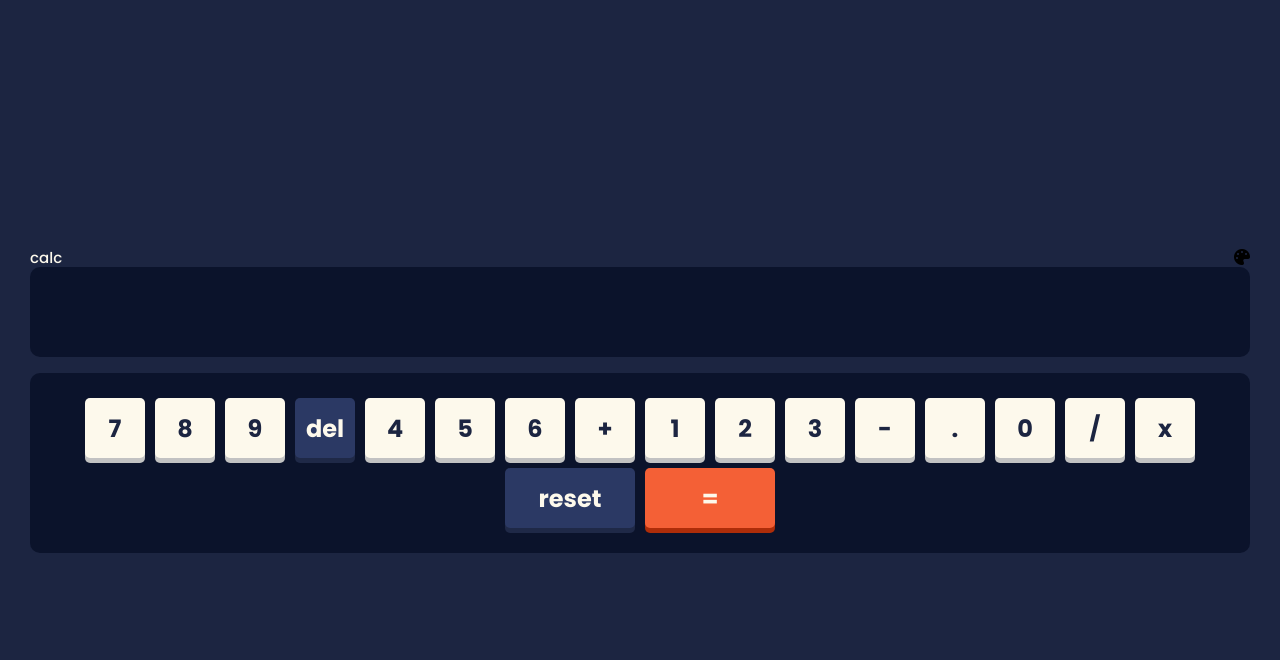
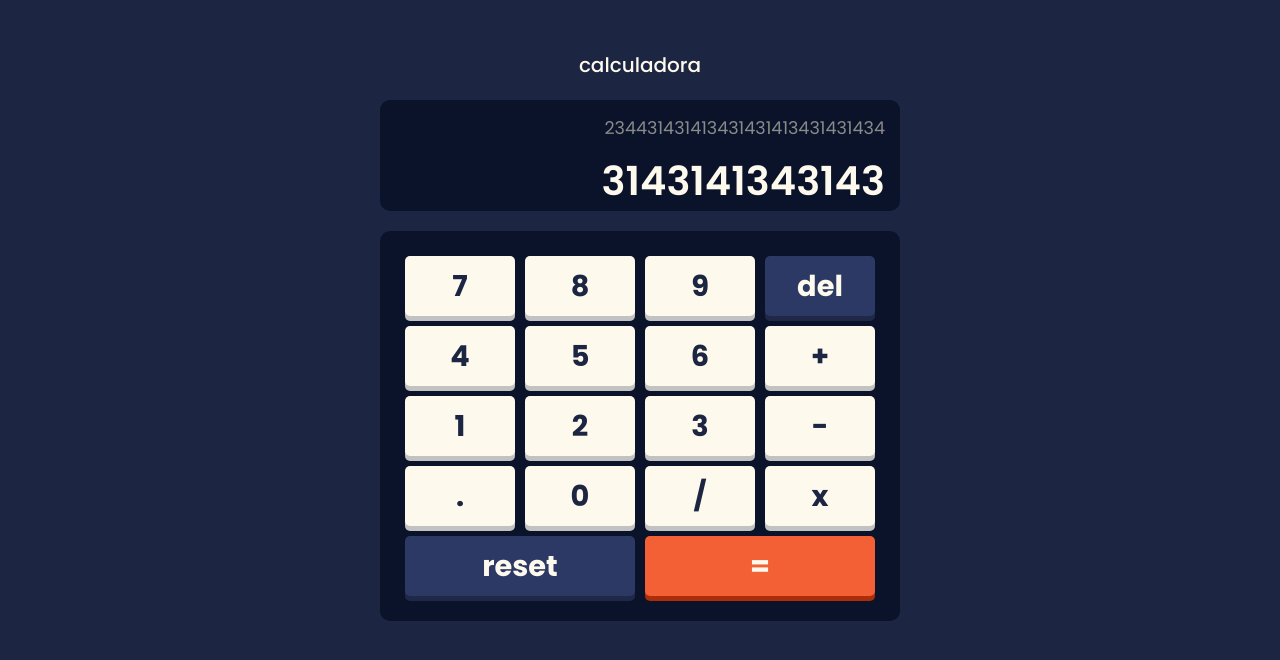
Before and after one commit to pedro-hls/calculadora, a plain HTML site: page index.html in a window 1280 px wide. Drawn offline with Linux system fonts and the light colour scheme; a web font is replaced by a local one.

Commit message:
base calculadora

```diff
--- /dev/null
+++ b/assets/script.js
@@ -0,0 +1,15 @@
+const previousOperatorText = document.querySelector('.previousOperator')
+const currentOperatorText = document.querySelector('.currentOperator')
+
+const numberButtons = document.querySelectorAll('[data-number]')
+const operationButtons = document.querySelectorAll('[data-operator]')
+const equalButton = document.querySelector('[data-equal]')
+const deleteButton = document.querySelector('[data-delete]')
+const resetButton = document.querySelector('[reset-delete]')
+
+class Calculator {
+    constructor(previousOperatorText, currentOperatorText){
+        this.previousOperatorText = previousOperatorText;
+        this.currentOperatorText = currentOperatorText;
+    }
+}
--- a/index.html
+++ b/index.html
@@ -9,41 +9,45 @@
     <title> Calculadora </title>
 </head>
 <body class="pageContainer">
+
         <header class="header">
 
-            <h1 class="title"> calc </h1>
-
-            <i class="fa-solid fa-palette"></i>
+            <h1 class="title"> calculadora </h1>
 
         </header>
+
         <main class="calculator">
-            <div class="display">
-                <div class="previousNumber"></div>
-                <div class="atualNumber"></div>
-            </div>
+
+            <div class="previousOperator operators">234431431413431431413431431434</div>
+            <div class="currentOperator operators">3143141343143</div>
+
+
             <section class="buttonsContainer">
-                <button class="number7 calcButton tinyButton"> 7 </button>
-                <button class="number8 calcButton tinyButton"> 8 </button>
-                <button class="number9 calcButton tinyButton"> 9 </button>
-                <button class="delButton calcButton tinyButton coloredButtons"> del </button>
-                <button class="number4 calcButton tinyButton"> 4 </button>
-                <button class="number5 calcButton tinyButton"> 5 </button>
-                <button class="number6 calcButton tinyButton"> 6 </button>
+                <button data-number class="calcButton tinyButton"> 7 </button>
+                <button data-number class="calcButton tinyButton"> 8 </button>
+                <button data-number class="calcButton tinyButton"> 9 </button>
+                <button data-delete class="delButton calcButton coloredButtons"> del </button>
+                <button data-number class="calcButton tinyButton"> 4 </button>
+                <button data-number class="calcButton tinyButton"> 5 </button>
+                <button data-operator data-number class="calcButton tinyButton"> 6 </button>
                 <button class="plusButton calcButton tinyButton"> + </button>
-                <button class="number1 calcButton tinyButton"> 1 </button>
-                <button class="number2 calcButton tinyButton"> 2 </button>
-                <button class="number3 calcButton tinyButton"> 3 </button>
-                <button class="minusButton calcButton tinyButton"> - </button>
-                <button class="dotButton calcButton tinyButton"> . </button>
-                <button class="number0 calcButton tinyButton"> 0 </button>
-                <button class="divisionButton calcButton tinyButton"> / </button>
-                <button class="timesButton calcButton tinyButton"> x </button>
-                <button class="resetButton calcButton largeButton coloredButtons"> reset </button>
-                <button class="resButton calcButton largeButton iqualButton"> = </button>
+                <button data-number class="calcButton tinyButton"> 1 </button>
+                <button data-number class="calcButton tinyButton"> 2 </button>
+                <button data-number class="calcButton tinyButton"> 3 </button>
+                <button data-operator class="calcButton tinyButton"> - </button>
+                <button data-number class="calcButton tinyButton"> . </button>
+                <button data-number class="calcButton tinyButton"> 0 </button>
+                <button data-operator class="calcButton tinyButton"> / </button>
+                <button data-operator class="calcButton tinyButton"> x </button>
+                <button data-reset class="calcButton largeButton coloredButtons"> reset </button>
+                <button data-equal class="calcButton largeButton equalButton"> = </button>
             </section>
+
         </main>
 
+        <script src="assets/script.js"></script>
 
         <script src="https://kit.fontawesome.com/a6c6a11ad0.js" crossorigin="anonymous"></script>
+
 </body>
 </html>
--- a/style.css
+++ b/style.css
@@ -6,9 +6,9 @@
     --font-default: 'Poppins', sans-serif;
     --darkest-blue: #0B132B;
     --dark-blue: #1C2541;
-    --blue: #4962AB;
+    --blue: #2B3964;
     --branco: #FDF9EC;
-    --cinza: #858585;
+    --cinza: #cac7bb;
     --laranja: #D2664B;
 }
 
@@ -18,56 +18,71 @@
     box-sizing: border-box;
 }
 
-html {
-    width: 100vw;
-    height: 100vh;
+.pageContainer {
     background-color: var(--dark-blue);
-}
-
-.pageContainer {
     display: flex;
+    align-items: center;
     flex-direction: column;
-    justify-content: center;
-    height: 800px;
 }
 
 .header {
     min-width: 300;
-    margin: 0px 30px;
+    margin: 30px 30px 0px 30px;
+    padding: 20px 2px;
     display: flex;
-    justify-content: space-between;
-    height: 20px;
     align-items: center;
 }
 
 .title {
     font-family: var(--font-default);
     color: var(--branco);
-    font-size: 15px;
+    font-size: 20px;
     font-weight: 500;
 }
 
-.calculator {
-    margin: 0px 30px;
+.icon {
+    color: var(--branco);
 }
 
-.display {
-    height: 90px;
+.operators {
+    font-family: var(--font-default);
+    text-align: right;
     background-color: var(--darkest-blue);
-    border-radius: 10px;
-    margin-bottom: 1em;
+    overflow-wrap: break-word;
+    margin: 0px 15px 0px 15px;
+}
+
+.previousOperator {
+    color: #cac7bba9;
+    font-size: 1.1em;
+    border-radius: 10px 10px 0px 0px;
+    padding: 15px 15px 10px 15px;
+}
+
+.currentOperator {
+    color: var(--branco);
+    font-size: 2.5em;
+    font-weight: 600;
+    border-radius: 0px 0px 10px 10px;
+    margin-bottom: 0.5em;
+    padding: 0px 15px;
+}
+
+.calculator {
+    max-width: 550px;
+    width: 100%;
+    min-width: 300px;
 }
 
 .buttonsContainer {
     background-color: var(--darkest-blue);
-    padding: 1em;
-    display: flex;
-    flex-wrap: wrap;
-    gap: 10px;
-    flex-direction: row;
-    justify-content: center;
     border-radius: 10px;
     padding: 25px;
+    margin: 15px;
+    display: grid;
+    grid-template-columns: 1fr 1fr 1fr 1fr;
+    gap: 10px;
+
 }
 
 .calcButton {
@@ -76,7 +91,9 @@ html {
     border-radius: 5px;
     box-shadow: 0px 5px #C2C2C2;
     transition: 0.2s;
-    font-size: 1.5em;
+    height: 60px;
+    min-width: 60px;
+    font-size: 1.8em;
     font-weight: 700;
     background-color: var(--branco);
     color: var(--dark-blue);
@@ -87,18 +104,12 @@ html {
     transform: translateY(3px);
 }
 
-.tinyButton {
-    height: 60px;
-    min-width: 60px;
-}
-
 .largeButton {
-    height: 60px;
-    min-width: 130px;
+    grid-column: span 2;
 }
 
 .coloredButtons {
-    background-color: #2B3964;
+    background-color: var(--blue);
     color: var(--branco);
     box-shadow: 0px 5px #1F2947;
 }
@@ -107,12 +118,12 @@ html {
     box-shadow: 0px 2px #1F2947;
 }
 
-.iqualButton {
+.equalButton {
     background-color: #F46036;
     color: var(--branco);
     box-shadow: 0px 5px #AE2D09;
 }
 
-.iqualButton:hover {
+.equalButton:hover {
     box-shadow: 0px 2px #AE2D09;
 }
```
